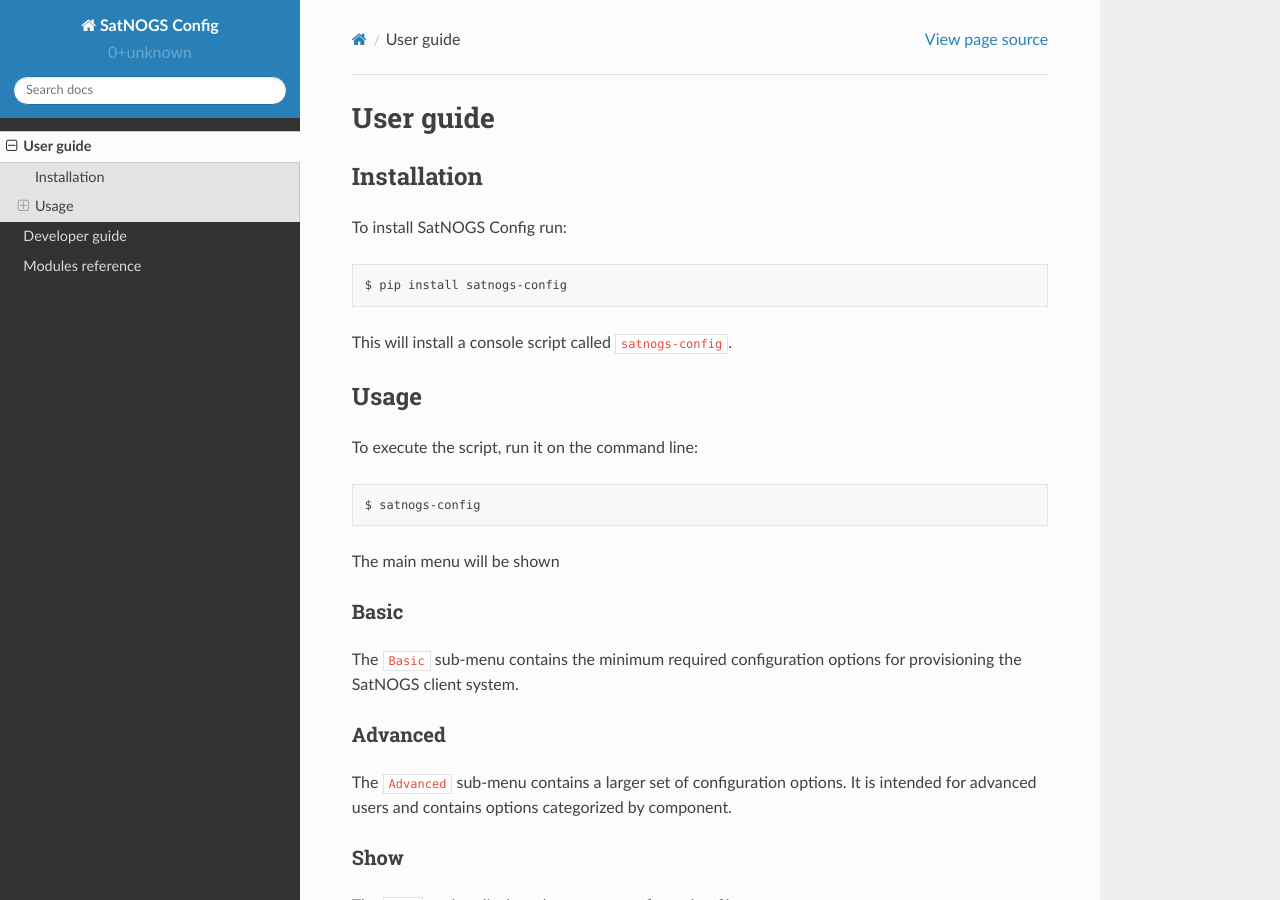
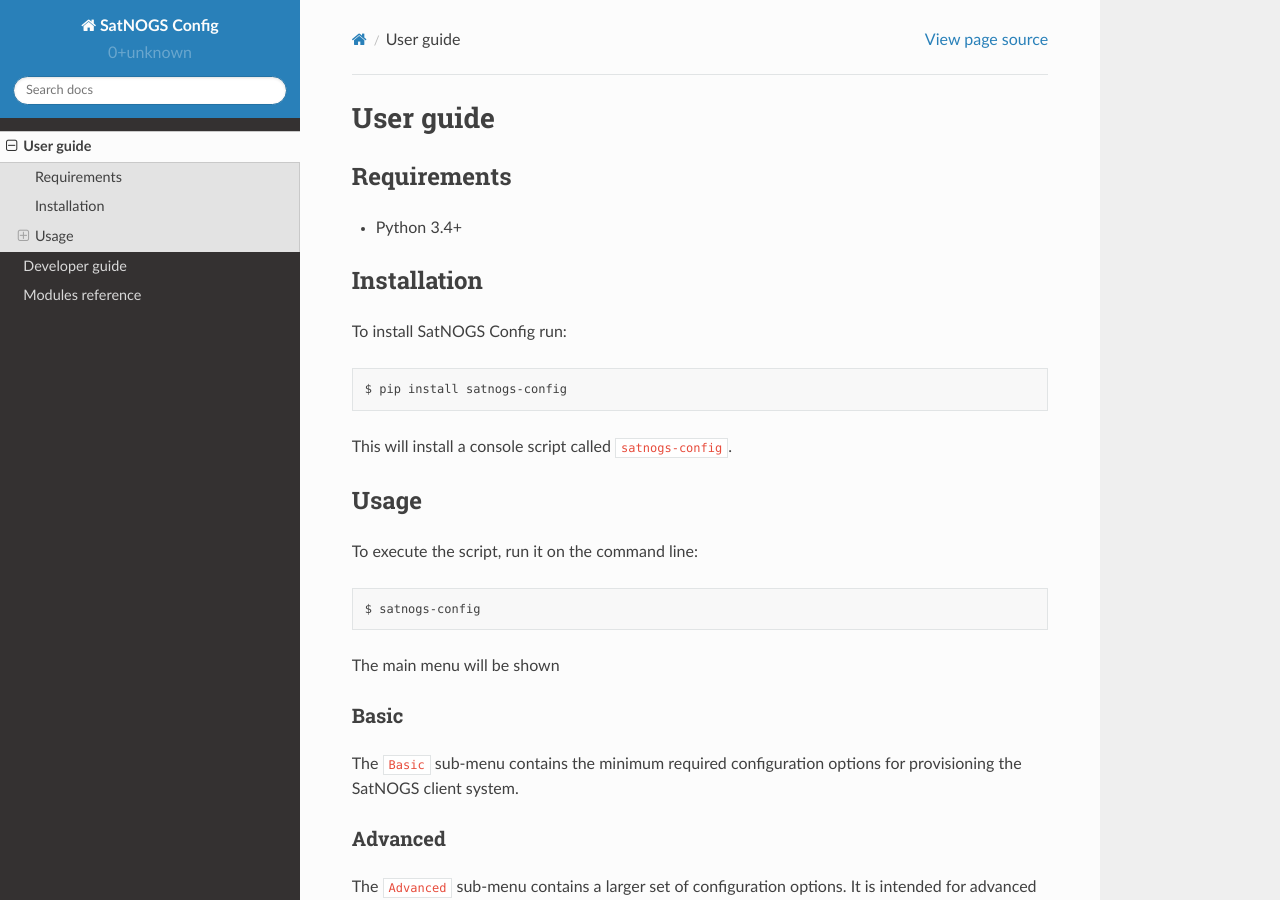
Before and after one commit to BelmY/satnogs-client-config, a Sphinx documentation site: the page built from docs/userguide.rst, in a window 1280 px wide and 900 px high. Built offline with Sphinx 7.4.7 and the Read the Docs theme 2.0.0, drawn with Linux system fonts in a browser that asks for light colours.

Commit message:
docs: Add requirements
Signed-off-by: Vasilis Tsiligiannis <acinonyx@openwrt.gr>

```diff
--- a/docs/userguide.rst
+++ b/docs/userguide.rst
@@ -1,5 +1,11 @@
 User guide
 ==========
+
+Requirements
+------------
+
+- Python 3.4+
+
 
 Installation
 ------------
```
